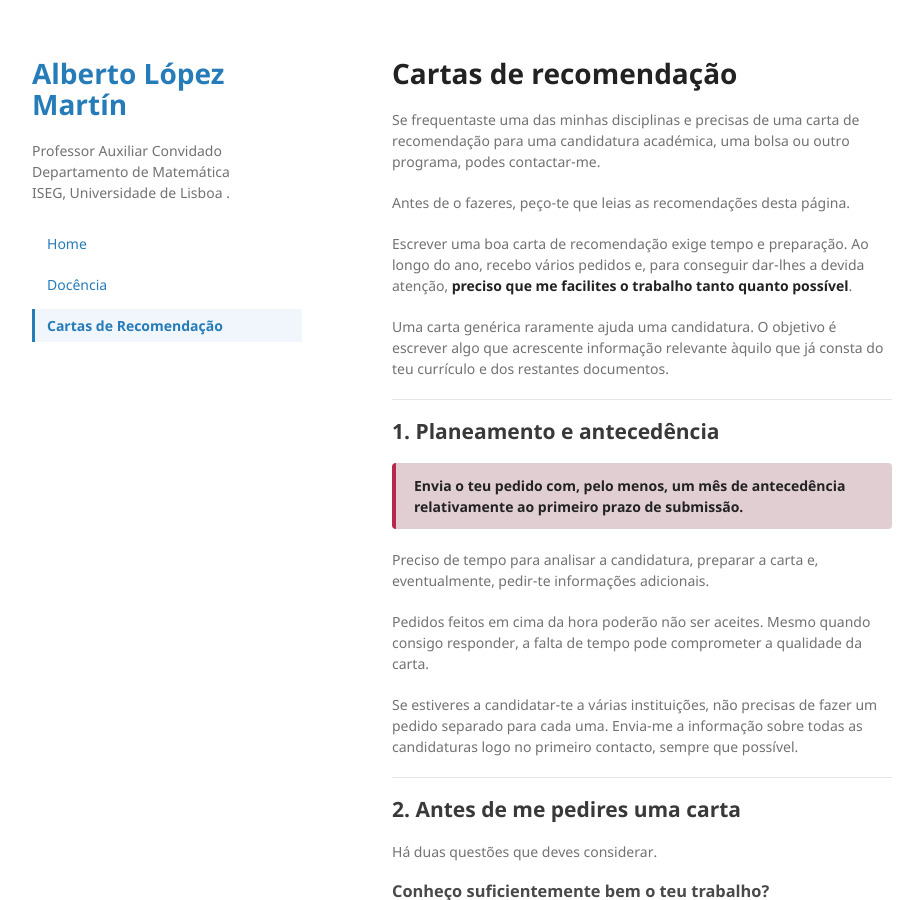
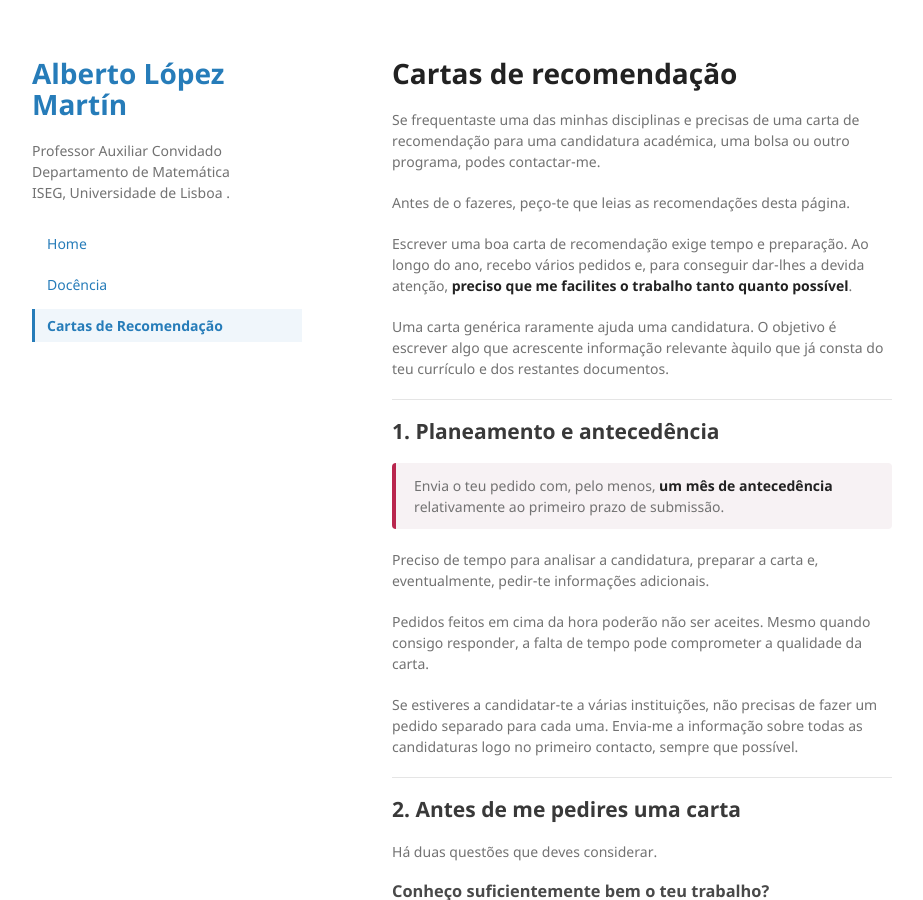
Before and after one commit to alopzmartin/alopzmartin.github.io, a Jekyll site: the page built from cartas-reco/index.md, in a window 1280 px wide and 900 px high. Shown: the whole window, without its empty margins (178-1101 px from the left). Built offline with Jekyll 4.4.1, drawn with Linux system fonts in a browser that asks for light colours; our own code applies the rules of GitHub Pages for plain Markdown files.

Commit message:
Update index.md

```diff
--- a/cartas-reco/index.md
+++ b/cartas-reco/index.md
@@ -13,8 +13,8 @@ Uma carta genérica raramente ajuda uma candidatura. O objetivo é escrever algo
 
 ## 1. Planeamento e antecedência
 
-<div style="border-left: 4px solid #b9264d; background-color: #e0ced3; padding: 12px 18px; margin: 20px 0; border-radius: 4px;">
-  <strong>Envia o teu pedido com, pelo menos, um mês de antecedência relativamente ao primeiro prazo de submissão.</strong>
+<div style="border-left: 4px solid #b9264d; background-color: #f7f2f4; padding: 12px 18px; margin: 20px 0; border-radius: 4px;">
+  Envia o teu pedido com, pelo menos, <strong>um mês de antecedência</strong> relativamente ao primeiro prazo de submissão.
 </div>
 
 Preciso de tempo para analisar a candidatura, preparar a carta e, eventualmente, pedir-te informações adicionais.
```
